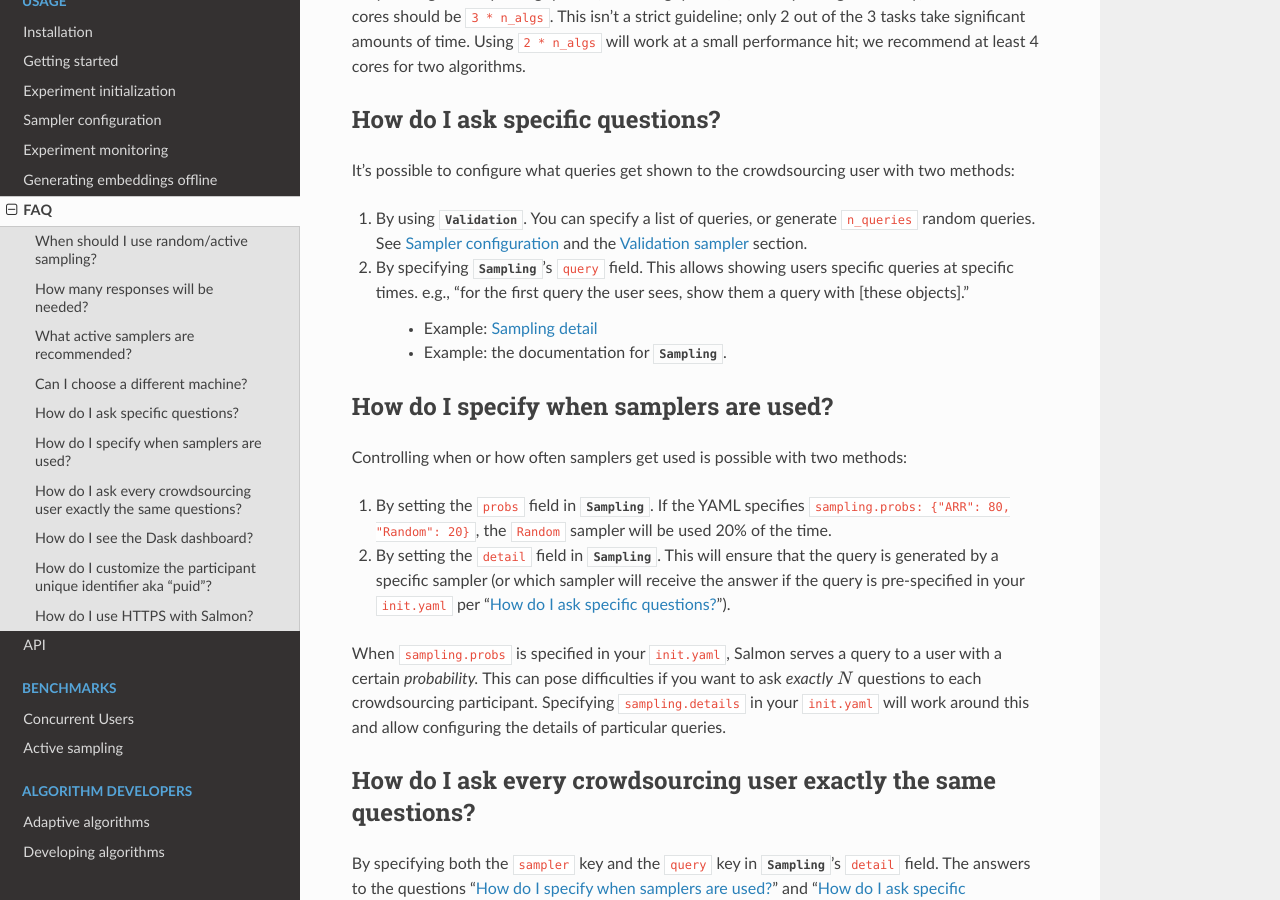
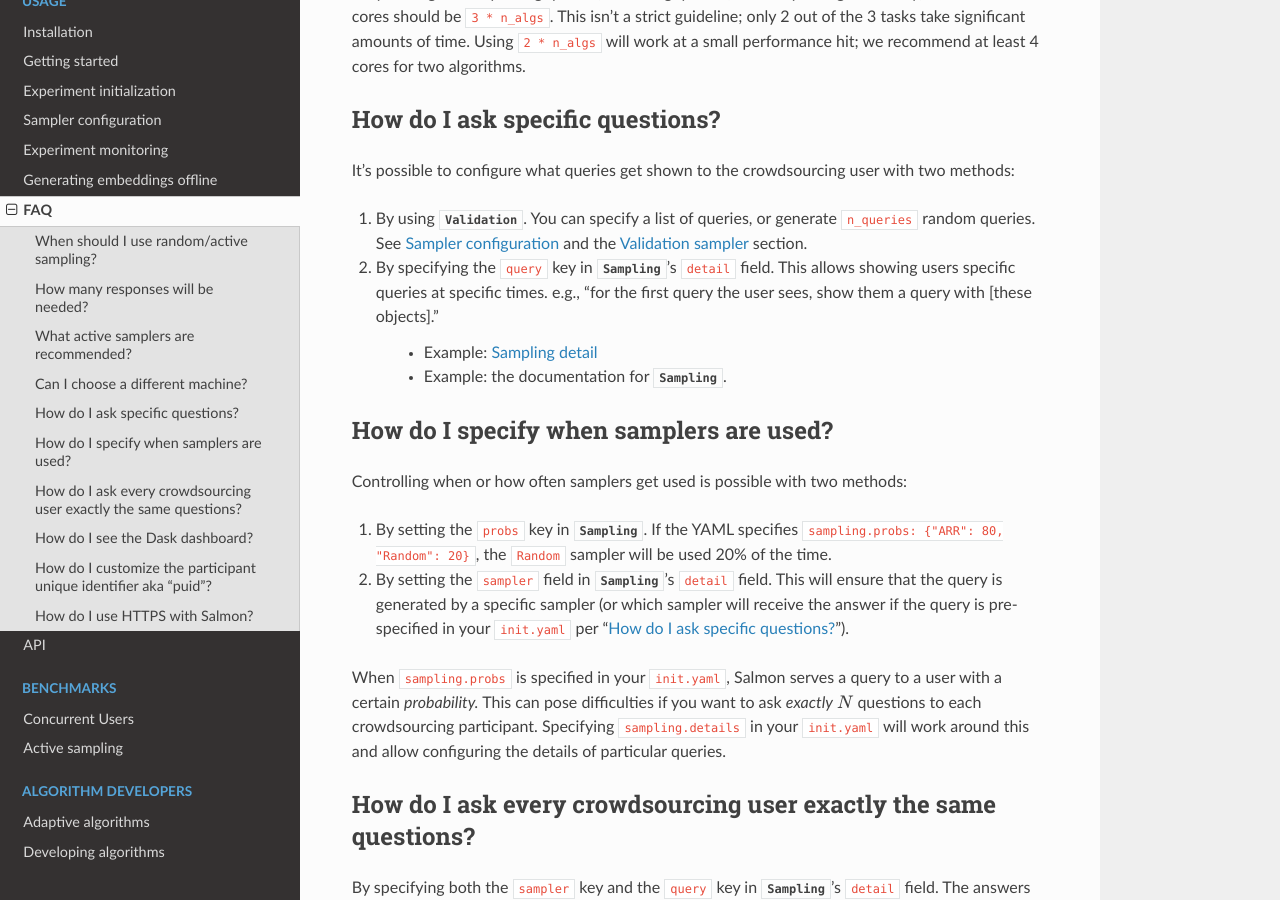
Before and after one commit to stsievert/salmon, a Sphinx documentation site: the page built from docs/source/faq.rst, in a window 1280 px wide and 900 px high, scrolled down 1972 px. Built offline with Sphinx 7.4.7 and the Read the Docs theme 2.0.0, drawn with Linux system fonts in a browser that asks for light colours.

```diff
--- a/docs/source/faq.rst
+++ b/docs/source/faq.rst
@@ -119,9 +119,10 @@
 1. By using :class:`~salmon.triplets.samplers.Validation`.  You can specify a
    list of queries, or generate ``n_queries`` random queries. See
    :ref:`alg-config` and the :ref:`valconfig` section.
-2. By specifying :class:`~salmon.triplets.manager.Sampling`'s ``query`` field.
-   This allows showing users specific queries at specific times.  e.g., "for
-   the first query the user sees, show them a query with [these objects]."
+2. By specifying the ``query`` key in
+   :class:`~salmon.triplets.manager.Sampling`'s ``detail`` field.  This allows
+   showing users specific queries at specific times.  e.g., "for the first
+   query the user sees, show them a query with [these objects]."
     * Example: :ref:`valdetail`
     * Example: the documentation for
       :class:`~salmon.triplets.manager.Sampling`.
@@ -133,15 +134,14 @@
 
 Controlling when or how often samplers get used is possible with two methods:
 
-1. By setting the ``probs`` field in
-   :class:`~salmon.triplets.manager.Sampling`. If the YAML specifies
-   ``sampling.probs: {"ARR": 80, "Random": 20}``, the ``Random`` sampler will
-   be used 20% of the time.
-2. By setting the ``detail`` field in
-   :class:`~salmon.triplets.manager.Sampling`. This will ensure that the query
-   is generated by a specific sampler (or which sampler will receive the answer
-   if the query is pre-specified in your ``init.yaml`` per
-   ":ref:`specificquestion`").
+1. By setting the ``probs`` key in :class:`~salmon.triplets.manager.Sampling`.
+   If the YAML specifies ``sampling.probs: {"ARR": 80, "Random": 20}``, the
+   ``Random`` sampler will be used 20% of the time.
+2. By setting the ``sampler`` field in
+   :class:`~salmon.triplets.manager.Sampling`'s ``detail`` field. This will
+   ensure that the query is generated by a specific sampler (or which sampler
+   will receive the answer if the query is pre-specified in your ``init.yaml``
+   per ":ref:`specificquestion`").
 
 When ``sampling.probs`` is specified in your ``init.yaml``, Salmon serves a
 query to a user with a certain *probability.* This can pose difficulties if you
--- a/docs/source/samplers.rst
+++ b/docs/source/samplers.rst
@@ -246,7 +246,7 @@
    samplers:
      Validation:
        queries:
-         - [2, 3, 4],
+         - [2, 3, 4]
          - [1, 0, 3]
      # (if asking the above query and
      # a query with head "skiing" and feet "soccer" and "skating".
```
